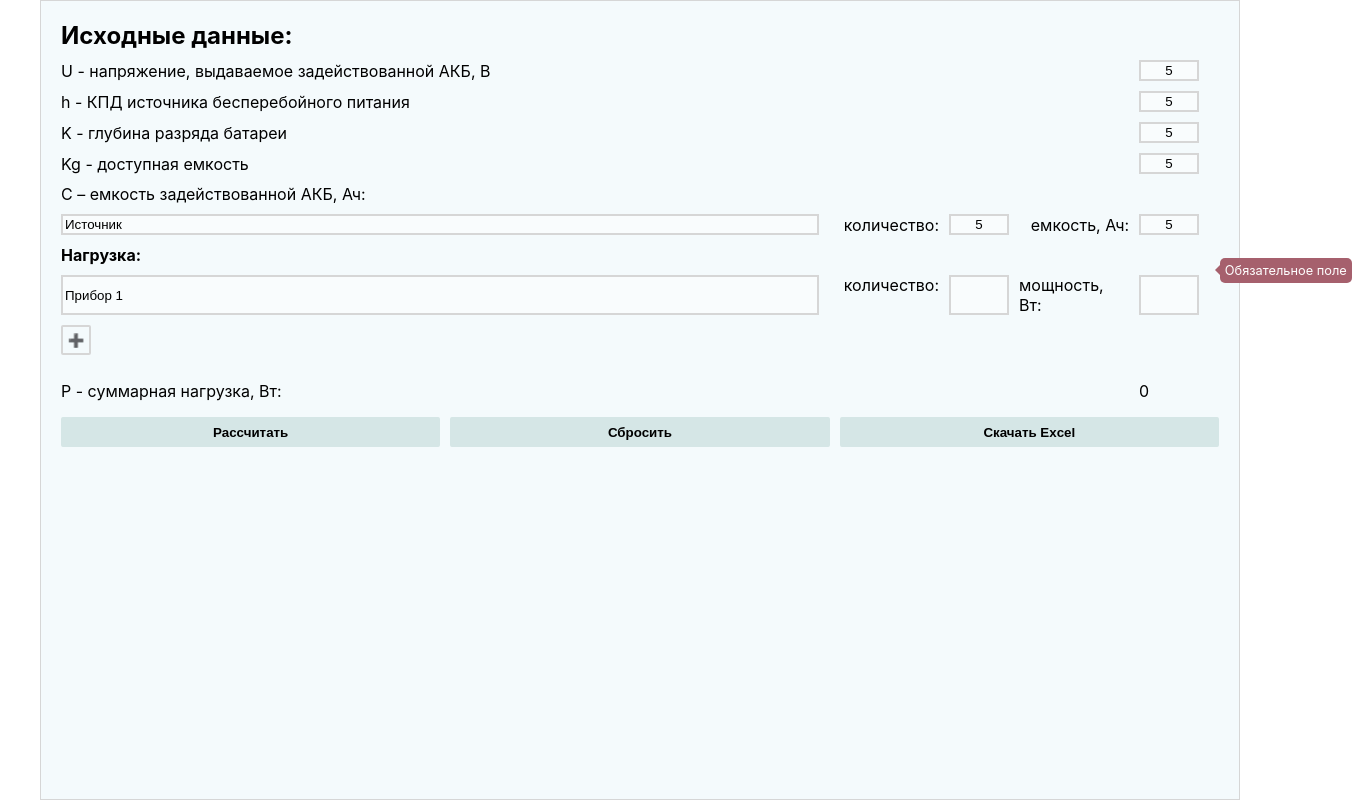
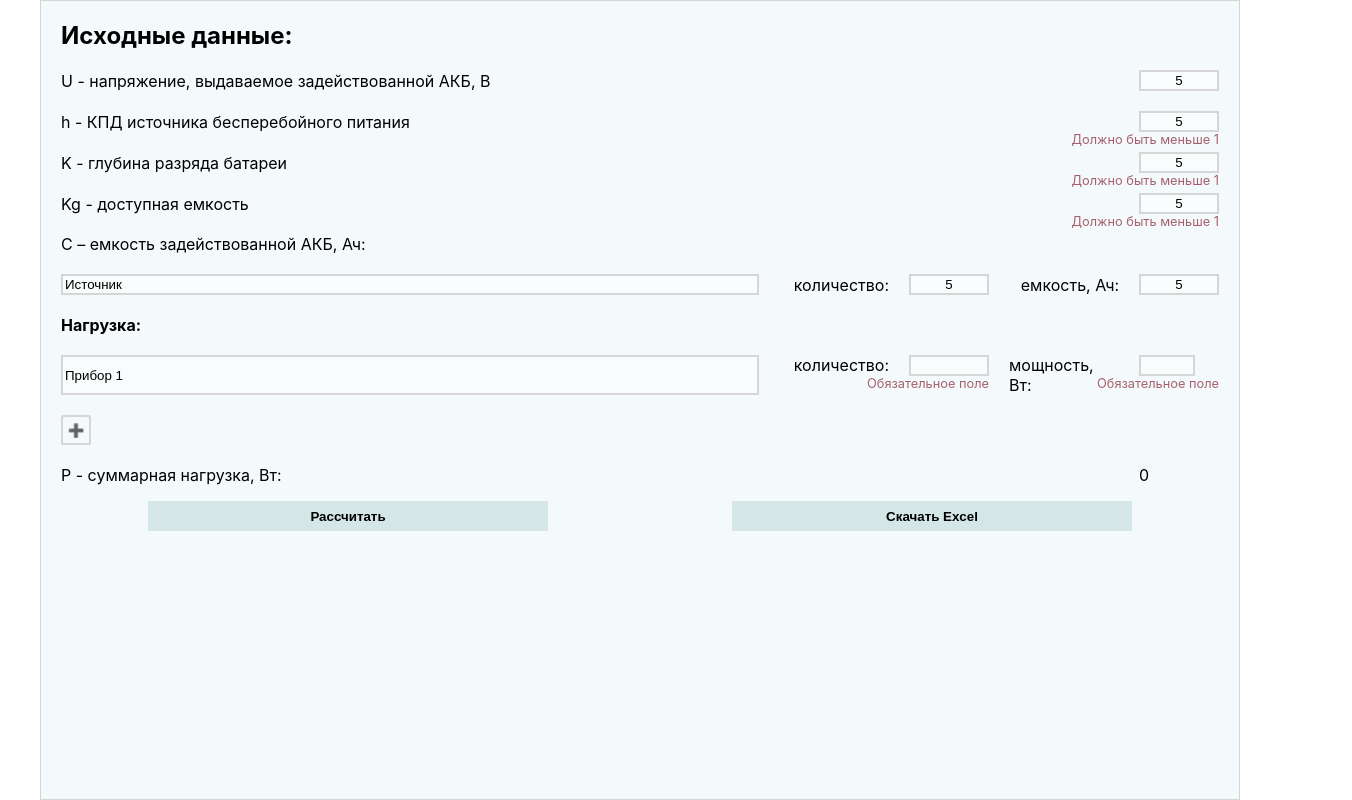
Before and after one commit to korchel/electrical-calculator, a React (Create React App) app: page / in a window 1280 px wide. Both pictures are taken after typing "5", "5", "5", "5", "5", "5" into the empty fields and a click on the button "Рассчитать". Shown: the whole page, 1352 px wide, since content can reach past the window. Built offline with nearby package versions, Linux system fonts and the light colour scheme.

Commit message:
stules edited

```diff
--- a/src/components/Input.jsx
+++ b/src/components/Input.jsx
@@ -35,6 +35,7 @@ const Input = () => {
             voltage, accumulator, upsEfficiency,
             dischargeDepth, availableCapacity, loads,
           } = values;
+          console.log('!!!');
           dispatch(setVoltage(voltage));
           dispatch(setAccumulator(accumulator));
           dispatch(setUpsEfficiency(upsEfficiency));
@@ -47,24 +48,24 @@ const Input = () => {
           setCalculated(true);
         }}
       >
-        {({ values }) => (
+        {({ values, errors }) => (
           <Form className="w-100">
             <div className="grid w-100">
-              <h2 className="title grid-full-row">Исходные данные:</h2>
+              <h2 className="grid-full-row">Исходные данные:</h2>
               <label
                 htmlFor="voltage"
                 className="input-label"
               >
                 U - напряжение, выдаваемое задействованной АКБ, В
               </label>
-              <div className="grid-last-column">
+              <div className="grid-last-column relative">
                 <Field
                   id="voltage"
                   name="voltage"
                   className="ups-input"
                   type="number"
                 />
-                <ErrorMessage name="voltage" component="p" className="tooltip" />
+                <ErrorMessage name="voltage" component="p" className="error-message" />
               </div>
               <label
                 htmlFor="upsEfficiency"
@@ -72,14 +73,14 @@ const Input = () => {
               >
                 h - КПД источника бесперебойного питания
               </label>
-              <div className="grid-last-column">
+              <div className="grid-last-column relative">
                 <Field
                   id="upsEfficiency"
                   name="upsEfficiency"
                   className="ups-input"
                   type="number"
                 />
-                <ErrorMessage name="upsEfficiency" component="p" className="tooltip" />
+                <ErrorMessage name="upsEfficiency" component="p" className="error-message" />
               </div>
               <label
                 htmlFor="dischargeDepth"
@@ -87,14 +88,14 @@ const Input = () => {
               >
                 K - глубина разряда батареи
               </label>
-              <div className="grid-last-column">
+              <div className="grid-last-column relative">
                 <Field
                   id="dischargeDepth"
                   name="dischargeDepth"
                   className="ups-input"
                   type="number"
                 />
-                <ErrorMessage name="dischargeDepth" component="p" className="tooltip" />
+                <ErrorMessage name="dischargeDepth" component="p" className="error-message" />
               </div>
               <label
                 htmlFor="availableCapacity"
@@ -102,14 +103,14 @@ const Input = () => {
               >
                 Kg - доступная емкость
               </label>
-              <div className="grid-last-column">
+              <div className="grid-last-column relative">
                 <Field
                   id="availableCapacity"
                   name="availableCapacity"
                   className="ups-input"
                   type="number"
                 />
-                <ErrorMessage name="availableCapacity" component="p" className="tooltip" />
+                <ErrorMessage name="availableCapacity" component="p" className="error-message" />
               </div>
               <label
                 htmlFor="accName"
@@ -128,24 +129,24 @@ const Input = () => {
               >
                 количество:
               </label>
-              <div>
+              <div className="relative">
                 <Field
                   id="accQuantity"
                   name="accumulator.quantity"
-                  className="ups-input number-input"
+                  className="ups-input"
                   type="number"
                 />
-                <ErrorMessage name="accQuantity" component="p" className="tooltip" />
+                <ErrorMessage name="accumulator.quantity" component="p" className="error-message" />
               </div>
               <label className="grid-end grid-first-column" htmlFor="accValue">емкость, Ач:</label>
-              <div>
+              <div className="relative">
                 <Field
                   id="accValue"
                   name="accumulator.value"
                   className="ups-input"
                   type="number"
                 />
-                <ErrorMessage name="accValue" component="p" className="tooltip" />
+                <ErrorMessage name="accumulator.value" component="p" className="error-message" />
               </div>
               <h4 className="grid-full-row">Нагрузка:</h4>
               <FieldArray
@@ -175,27 +176,29 @@ const Input = () => {
                           >
                             количество:
                           </label>
+                          <div className="relative">
                             <Field
                               id={`load${index}quantity`}
                               name={`loads.${index}.quantity`}
                               className="ups-input"
                               type="number"
                             />
-                          <ErrorMessage name={`loads.${index}.value`} component="p" className="tooltip" />
+                            <ErrorMessage name={`loads.${index}.quantity`} component="p" className="error-message" />
+                          </div>
                           <label
                             htmlFor={`load${index}value`}
                             className="grid-end"
                           >
                             мощность, Вт:
                           </label>
+                          <div className="relative">
                             <div className="flex-group">
                               <Field
                                 id={`load${index}value`}
                                 name={`loads.${index}.value`}
-                              className="ups-input "
+                                className="ups-input w-70"
                                 type="number"
                               />
-                            <ErrorMessage name={`loads.${index}.value`} component="p" className="tooltip" />
                               {index > 0 && (
                                 <button
                                   type="button"
@@ -205,6 +208,8 @@ const Input = () => {
                                   &#x2716;
                                 </button>
                               )}
+                            </div>
+                            <ErrorMessage name={`loads.${index}.value`} component="p" className="error-message" />
                           </div>
                         </div>
                       ))
@@ -218,8 +223,8 @@ const Input = () => {
                     >
                       &#x2795;
                     </button>
-                    <p className="">P - суммарная нагрузка, Вт:</p>
-                    <p className="grid-last-column">
+                    <p className="mt-0">P - суммарная нагрузка, Вт:</p>
+                    <p className="grid-last-column mt-0">
                       {values.loads.reduce((acc, load) => {
                         const { value, quantity } = load;
                         return value && quantity ? value * quantity + acc : acc;
@@ -233,15 +238,12 @@ const Input = () => {
               <button type="submit" className="primary-button">
                 <span>Рассчитать</span>
               </button>
-              <button type="reset" className="primary-button">
-                <span>Сбросить</span>
-              </button>
               <DownLoad />
             </div>
           </Form>
         )}
       </Formik>
-      <Result />
+      <Result show={calculated} />
     </>
   );
 };
--- a/src/components/validationSchema.js
+++ b/src/components/validationSchema.js
@@ -24,12 +24,12 @@ export default Yup.object().shape({
       .positive('Должно быть больше 0')
       .required('Обязательное поле'),
   })),
-  accumulators: Yup.array().of(Yup.object().shape({
+  accumulator: Yup.object().shape({
     quantity: Yup.number()
       .positive('Должно быть больше 0')
       .required('Обязательное поле'),
     value: Yup.number()
       .positive('Должно быть больше 0')
       .required('Обязательное поле'),
-  })),
+  }),
 });
--- a/src/index.css
+++ b/src/index.css
@@ -41,12 +41,22 @@ h1, h2, h3, h4, h5, h6 {
   background-color: var(--bg);
 }
 
+.flex-group {
+  display: flex;
+}
+
+.mt-0 {
+  margin-top: 0;
+}
+
+/* GRID */
+
 .grid {
   display: grid;
 
-  grid-template-columns: minmax(300px, 100%) 110px 60px 110px 80px;
+  grid-template-columns: minmax(250px, 100%) 110px 80px 110px 80px;
   grid-auto-rows: auto;
-  gap: 10px;
+  gap: 20px;
   align-items: center;
 }
 
@@ -65,42 +75,20 @@ h1, h2, h3, h4, h5, h6 {
 .subgrid {
   display: grid;
   grid-template-columns: subgrid;
-  gap: 10px;
+  gap: 20px;
 }
 
-.title {
-  font-weight: bold;
-}
+/* BUTTONS */
 
-.text-small {
-  font-size: 0.8rem;
-}
-
-.flex-group {
+.flex-button-group {
   display: flex;
-
-  position: relative;
-}
-
-.input-label {
-  display: block;
-  min-width: 200px;
-}
-
-.ups-input {
-  background-color: #f9fcfd;
-  display: block;
-  width: 60px;
-  text-align: center;
-  border: 2px solid var(--border);
-}
-
-.ups-input:focus {
-  outline: 2px solid var(--input-outline);
+  justify-content: space-around;
+  gap: 10px;
 }
 
 .primary-button {
   height: 30px;
+  max-width: 400px;
   grid-column: span 3;
   justify-self: center;
   background-color: var(--button);
@@ -134,7 +122,7 @@ h1, h2, h3, h4, h5, h6 {
 }
 
 .del-btn {
-  width: 2rem;
+  width: 1.5rem;
   cursor: pointer;
   background: none;
   color: var(--danger);
@@ -149,30 +137,56 @@ h1, h2, h3, h4, h5, h6 {
   display: block;
 }
 
-.tooltip {
+/* ERROR-MESSAGE*/
+
+.error-message {
+  position: absolute;
+  right: 0;
+  margin: 0;
+  grid-column: 1 / -1;
+
+  font-size: 0.8rem;
   white-space: nowrap;
-  font-size: 0.8rem;
-  width: fit-content;
-  background-color: var(--danger);
-  position: absolute;
-  top: -75%;
-  left: 101%;
-  color: white;
-  border-radius: 5px;
-  padding: 5px;
   text-align: center;
-  z-index: 50;
+  color: var(--danger);
 }
 
-.tooltip::before {
-  content: " ";
-  position: absolute;
-  top: 50%;
-  right: 100%;
-  margin-top: -5px;
-  border-width: 5px;
-  border-style: solid;
-  border-color: transparent #a6606d transparent transparent;
+.relative {
+  position: relative;
+}
+
+/* INPUTS */
+
+.input-label {
+  display: block;
+  min-width: 200px;
+}
+
+.ups-input {
+  background-color: #f9fcfd;
+  display: block;
+  width: 100%;
+  text-align: center;
+  border: 2px solid var(--border);
+}
+
+.ups-input:focus {
+  outline: 2px solid var(--input-outline);
+}
+
+.input-error {
+  outline: 2px solid var(--danger);
+}
+
+.w-70 {
+  width: 70%;
+}
+
+.load-name-input {
+  min-width: 200px;
+  width: 100%;
+
+  text-align: start;
 }
 
 input[type="number"]::-webkit-outer-spin-button,
@@ -182,18 +196,6 @@ input[type="number"]::-webkit-inner-spin-button {
 }
 input[type="number"] {
   -moz-appearance: textfield;
-}
-
-.load-name-input {
-  min-width: 200px;
-  width: 100%;
-
-  text-align: start;
-}
-
-.flex-button-group {
-  display: flex;
-  gap: 10px;
 }
 
 @media (max-width: 750px) {
--- a/src/store/upsSlice.js
+++ b/src/store/upsSlice.js
@@ -1,4 +1,5 @@
 /* eslint-disable functional/no-expression-statements */
+/* eslint-disable no-shadow */
 import { createSlice } from '@reduxjs/toolkit';
 
 const initialState = {
@@ -38,8 +39,8 @@ const upsSlice = createSlice({
       state.totalLoad = state.loads.reduce((acc, load) => load.value * load.quantity + acc, 0);
     },
     calculateCapacitance: (state) => {
-      state.capacitance = state.accumulators
-        .reduce((acc, accumulator) => accumulator.value * accumulator.quantity + acc, 0);
+      const { quantity, value } = state.accumulator;
+      state.capacitance = quantity * value;
     },
     calculateHoldUptime: (state) => {
       const {
```
Lines whose indentation alone changed are shown as unchanged.
